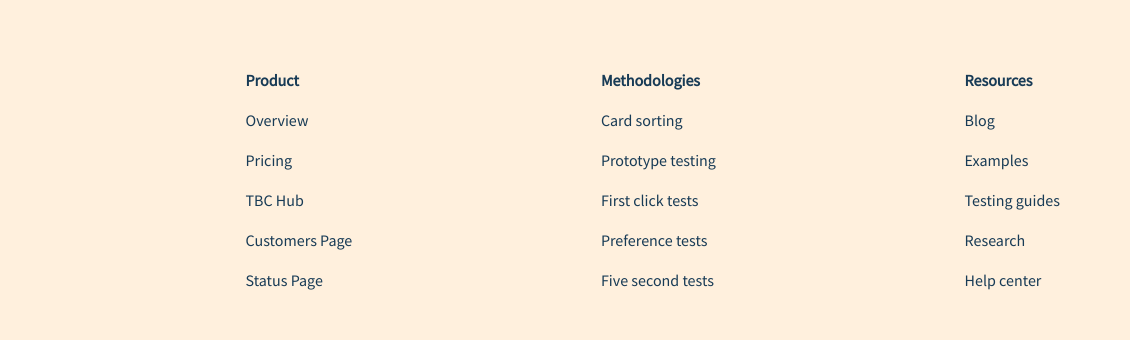
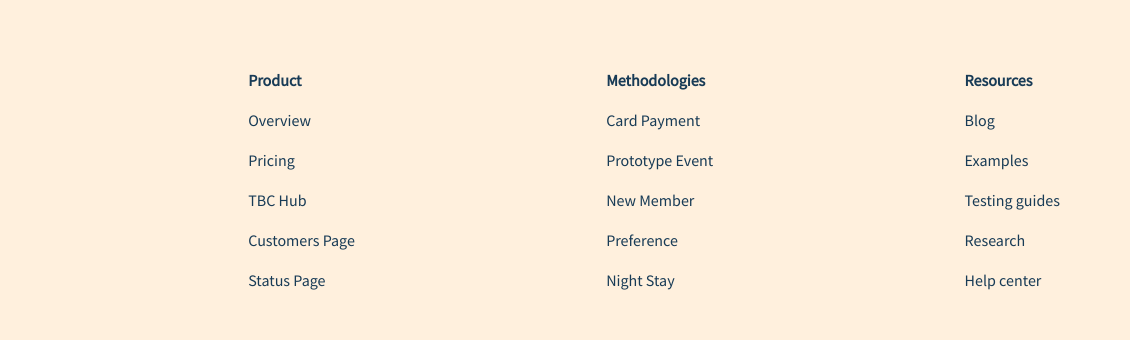
Before and after one commit to itsprajapati1204/TBC_Restaurant, a plain HTML site: page index.html in a window 1280 px wide. Shown: the part 3672-4012 px from the top of the page, 150-1280 px from the left. Drawn offline with nearby package versions, Linux system fonts and the light colour scheme; a script that the page names is missing; files whose address does not match are found by name.

Commit message:
new code

```diff
--- a/index.html
+++ b/index.html
@@ -313,11 +313,11 @@
     </div>
     <div class="link-column flex">
       <h4>Methodologies</h4>
-      <a href="#" class="hover-link">Card sorting</a>
-      <a href="#" class="hover-link">Prototype testing</a>
-      <a href="#" class="hover-link">First click tests</a>
-      <a href="#" class="hover-link">Preference tests</a>
-      <a href="#" class="hover-link">Five second tests</a>
+      <a href="#" class="hover-link">Card Payment</a>
+      <a href="#" class="hover-link">Prototype Event</a>
+      <a href="#" class="hover-link">New Member</a>
+      <a href="#" class="hover-link">Preference </a>
+      <a href="#" class="hover-link">Night Stay</a>
     </div>
     <div class="link-column flex">
       <h4>Resources</h4>
```
